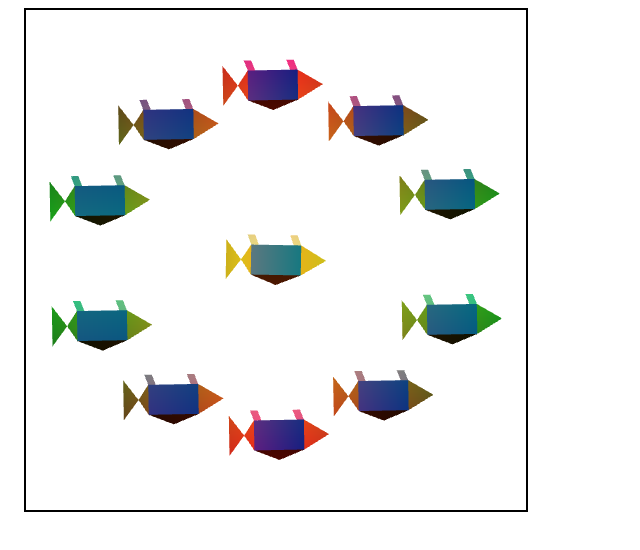
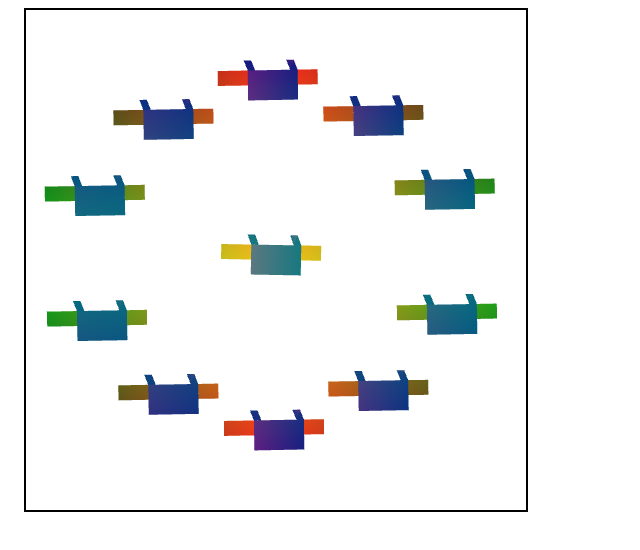
Before and after one commit to IOxley02/HTML-Work, a plain HTML site: page Bio Page/Perryscope/perryscope.html in a window 1280 px wide. Shown: the whole page, without its empty margins (0-640 px from the left). Drawn offline with Linux system fonts and the light colour scheme.

Commit message:
grammer updates

```diff
--- a/Bio Page/Perryscope/perryscope.js
+++ b/Bio Page/Perryscope/perryscope.js
@@ -20,7 +20,6 @@ var baseColors = [
     vec3(0.4, 0.5, 0.5),		//light blue
 	vec3(0.1, 0.5, 0.5),		//dark blue
     vec3(1.0, 0.75, 0.1),		//yellow
-    vec3(0.3, 0.1, 0.0),		//brown
     vec3(1.0, 0.9, 0.5)			//light yellow
 ];
 
@@ -53,18 +52,36 @@ window.onload = function init()
 		vec2(0.1, -0.06),		//second body triangle
 		vec2(-0.1, 0.06),
 		vec2(-0.1, -0.06),
-		vec2(-0.1, -0.06),		//Beginning of the beak
-		vec2(-0.2, 0),
-		vec2(-0.1, 0.06),
-		vec2(-0.1, 0.06),		//Detective hat
-		vec2(0, 0.1),
-		vec2(0.1, 0.06),
-		vec2(0.1, 0.06),		//First part of the tail
+		vec2(-0.1, 0),		//First part of the tail
+		vec2(-0.1, -0.06),
+		vec2(-0.14, 0),
+		vec2(-0.14, 0),		//Second part of the tail
+		vec2(-0.1, -0.06),
+		vec2(-0.14, -0.06),
+		vec2(-0.14, 0),		//First part of the tail 2
+		vec2(-0.14, -0.06),
+		vec2(-0.18, 0),
+		vec2(-0.18, 0),		//Second part of the tail 2
+		vec2(-0.14, -0.06),
+		vec2(-0.18, -0.06),
+		vec2(0.1, 0),		//First part of the tail
 		vec2(0.1, -0.06),
 		vec2(0.14, 0),
 		vec2(0.14, 0),		//Second part of the tail
-		vec2(0.2, 0.08),
-		vec2(0.2, -0.08),
+		vec2(0.1, -0.06),
+		vec2(0.14, -0.06),
+		vec2(0.14, 0),		//First part of the tail 2
+		vec2(0.14, -0.06),
+		vec2(0.18, 0),
+		vec2(0.18, 0),		//Second part of the tail 2
+		vec2(0.14, -0.06),
+		vec2(0.18, -0.06),
+		vec2(0.18, 0),		//First part of the tail 3
+		vec2(0.18, -0.06),
+		vec2(0.22, 0),
+		vec2(0.22, 0),		//Second part of the tail 3
+		vec2(0.18, -0.06),
+		vec2(0.22, -0.06),
 		vec2(0.1, -0.06),		//back foot
 		vec2(0.115, -0.1),
 		vec2(0.085, -0.1),
@@ -139,7 +156,7 @@ function render() {
 
 	//draw the center
 	gl.uniform2fv(centersLoc, centers[0]);
-	gl.drawArrays(gl.TRIANGLES, 0, 31);
+	gl.drawArrays(gl.TRIANGLES, 0, 50);
 
 	//counterclockwise rotation for the replica shapes
 	theta2 += (true? deltaRadians : -deltaRadians);
@@ -148,7 +165,7 @@ function render() {
 	//draw the replicas
 	for(var i = 1; i < centers.length; i++) {
 		gl.uniform2fv(centersLoc, centers[i]);
-		gl.drawArrays(gl.TRIANGLES, 0, 31);
+		gl.drawArrays(gl.TRIANGLES, 0, 50);
 	}
 
 	//start the animation
@@ -168,26 +185,47 @@ colors = [
 		baseColors[2],
 		baseColors[2],
 		baseColors[2],
-		baseColors[3],
-		baseColors[3],
-		baseColors[3],
 		baseColors[2],
 		baseColors[2],
 		baseColors[2],
 		baseColors[2],
 		baseColors[2],
 		baseColors[2],
-		baseColors[4],
-		baseColors[4],
-		baseColors[4],
-		baseColors[4],
-		baseColors[4],
-		baseColors[4],
-		baseColors[4],
-		baseColors[4],
-		baseColors[4],
-		baseColors[4],
-		baseColors[4],
-		baseColors[4],
+		baseColors[2],
+		baseColors[2],
+		baseColors[2],
+		baseColors[2],
+		baseColors[2],
+		baseColors[2],
+		baseColors[2],
+		baseColors[2],
+		baseColors[2],
+		baseColors[2],
+		baseColors[2],
+		baseColors[2],
+		baseColors[2],
+		baseColors[2],
+		baseColors[2],
+		baseColors[2],
+		baseColors[2],
+		baseColors[2],
+		baseColors[2],
+		baseColors[2],
+		baseColors[2],
+		baseColors[1],
+		baseColors[1],
+		baseColors[1],
+		baseColors[1],
+		baseColors[1],
+		baseColors[1],
+		baseColors[1],
+		baseColors[1],
+		baseColors[1],
+		baseColors[1],
+		baseColors[0],
+		baseColors[1],
+		baseColors[1],
+		baseColors[1],
+		baseColors[1],
     ];
 }
```
Also changed, not shown: Bio Page/index.html (+25 -41 lines).
